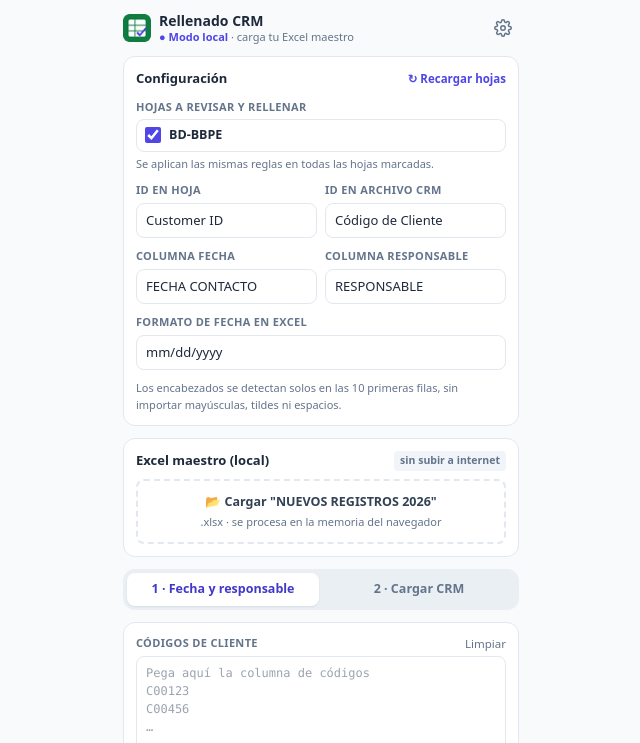
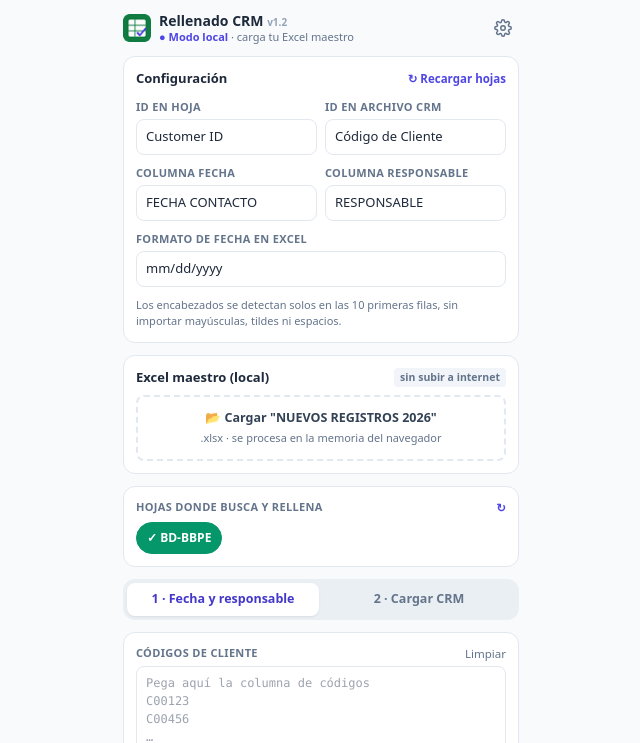
Before and after one commit to Yeikoromeo2/rellenado, a plain HTML site: page index.html in a window 1280 px wide. Both pictures are taken after a click on the button "Configuración". Shown: the top 743 px of the page, without its empty margins (319-959 px from the left). Drawn offline with nearby package versions, Linux system fonts and the light colour scheme.

Commit message:
Complemento: hojas visibles en el panel y versión en el encabezado
La selección de hojas (BD-BBPE, Seguimiento semanal) pasa de la
configuración escondida a chips siempre visibles. Se fuerza .hidden
para que ningún botón oculto aparezca por el orden de carga de estilos.

Co-Authored-By: Claude Opus 5.5 <noreply@anthropic.com>
Claude-Session: https://claude.ai/code/session_01W7WN3GxRNo2eqhdbZTGtNm

```diff
--- a/app.js
+++ b/app.js
@@ -717,9 +717,10 @@ async function loadSheetOptions() {
 }
 function renderSheetPicker() {
   const names = APP.sheetNames.length ? APP.sheetNames : P.sheets;
-  $('#cfgSheets').innerHTML = names.map((n) => `<label class="flex items-center gap-2 px-2 py-1.5 rounded-md hover:bg-slate-50 cursor-pointer">
-    <input type="checkbox" class="w-4 h-4 accent-indigo-600" data-sheet="${esc(n)}" ${P.sheets.includes(n) ? 'checked' : ''}>
-    <span class="text-[12.5px] ${P.sheets.includes(n) ? 'font-semibold' : ''}">${esc(n)}</span></label>`).join('');
+  // Chips: marcadas en verde (se usan), las demás en gris. Un clic marca o desmarca.
+  $('#cfgSheets').innerHTML = names.map((n) => { const on = P.sheets.includes(n);
+    return `<label class="flex items-center gap-1.5 px-2.5 py-1.5 rounded-full border text-[12px] font-semibold cursor-pointer select-none ${on ? 'bg-emerald-600 border-emerald-600 text-white' : 'bg-white border-slate-200 text-slate-500 hover:bg-slate-50'}">
+    <input type="checkbox" class="hidden" data-sheet="${esc(n)}" ${on ? 'checked' : ''}>${on ? '✓ ' : ''}${esc(n)}</label>`; }).join('');
 }
 function renderMode() {
   const b = $('#modeBadge'), hojas = selectedSheets();
@@ -767,6 +768,7 @@ function bindEvents() {
   $$('.tab').forEach((b) => b.addEventListener('click', () => setTab(b.dataset.tab)));
   $('#btnSettings').addEventListener('click', () => $('#settings').classList.toggle('hidden'));
   $('#btnReloadSheets').addEventListener('click', async () => { await loadSheetOptions(); refreshColumnMatch(); toast('Hojas actualizadas'); });
+  $('#btnReloadSheets2').addEventListener('click', async () => { await loadSheetOptions(); refreshColumnMatch(); toast('Hojas actualizadas'); });
   $('#cfgSheets').addEventListener('change', (e) => {
     const cb = e.target.closest('[data-sheet]'); if (!cb) return;
     const n = cb.dataset.sheet;
--- a/index.html
+++ b/index.html
@@ -11,6 +11,7 @@
 <script src="https://cdn.tailwindcss.com"></script>
 <script src="https://cdn.sheetjs.com/xlsx-0.20.3/package/dist/xlsx.full.min.js"></script>
 <style>
+  .hidden { display: none !important; } /* siempre gana sobre .btn, sin importar el orden de carga de Tailwind */
   body { background: #F8FAFC; }
   .card { background: #fff; border: 1px solid #E2E8F0; border-radius: 12px; }
   .lbl { display: block; font-size: 11px; font-weight: 600; color: #64748B; text-transform: uppercase; letter-spacing: .03em; margin-bottom: 4px; }
@@ -38,7 +39,7 @@
   <header class="flex items-center gap-2">
     <img src="assets/icon-32.png" alt="" class="w-7 h-7 rounded-md">
     <div class="leading-tight min-w-0">
-      <div class="font-bold text-[14px]">Rellenado CRM</div>
+      <div class="font-bold text-[14px]">Rellenado CRM <span class="text-[10px] font-semibold text-slate-400">v1.2</span></div>
       <div id="modeBadge" class="text-[11px] text-slate-500 truncate">Detectando entorno…</div>
     </div>
     <button id="btnSettings" class="ml-auto w-8 h-8 grid place-items-center rounded-lg text-slate-500 hover:bg-slate-200/60" title="Configuración">
@@ -51,11 +52,6 @@
     <div class="flex items-center justify-between">
       <span class="font-semibold text-[13px]">Configuración</span>
       <button id="btnReloadSheets" class="text-[11.5px] text-indigo-600 font-semibold hover:underline">↻ Recargar hojas</button>
-    </div>
-    <div>
-      <span class="lbl">Hojas a revisar y rellenar</span>
-      <div id="cfgSheets" class="rounded-lg border border-slate-200 max-h-44 overflow-y-auto scroll-thin"></div>
-      <p class="text-[11px] text-slate-500 mt-1">Se aplican las mismas reglas en todas las hojas marcadas.</p>
     </div>
     <div class="grid grid-cols-2 gap-2">
       <div>
@@ -96,6 +92,15 @@
       <div class="text-[11px] text-slate-500 mt-0.5">.xlsx · se procesa en la memoria del navegador</div>
     </label>
     <div id="masterInfo" class="text-[11.5px] text-slate-500 mt-2 hidden"></div>
+  </section>
+
+  <!-- Hojas donde trabaja (siempre visible) -->
+  <section class="card p-3">
+    <div class="flex items-center justify-between mb-1.5">
+      <span class="lbl !mb-0">Hojas donde busca y rellena</span>
+      <button id="btnReloadSheets2" class="text-[11.5px] text-indigo-600 font-semibold hover:underline">↻</button>
+    </div>
+    <div id="cfgSheets" class="flex flex-wrap gap-1.5"></div>
   </section>
 
   <!-- Pestañas -->
@@ -177,6 +182,6 @@
 
 <div id="toasts" class="fixed bottom-16 inset-x-0 z-50 flex flex-col items-center gap-2 pointer-events-none px-3"></div>
 
-<script src="app.js?v=1.2.0"></script>
+<script src="app.js?v=1.2.1"></script>
 </body>
 </html>
--- a/manifest.xml
+++ b/manifest.xml
@@ -9,7 +9,7 @@
            xmlns:ov="http://schemas.microsoft.com/office/taskpaneappversionoverrides"
            xsi:type="TaskPaneApp">
   <Id>bfae72c9-3557-443f-8747-1e8b96aa3a16</Id>
-  <Version>1.2.0.0</Version>
+  <Version>1.2.1.0</Version>
   <ProviderName>Yeikoromeo2</ProviderName>
   <DefaultLocale>es-ES</DefaultLocale>
   <DisplayName DefaultValue="Rellenado CRM"/>
```
Also changed, not shown: difusion/index.html (+1 -0 lines).
